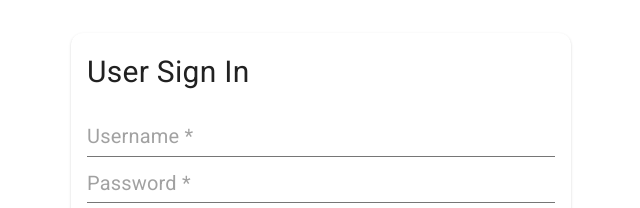
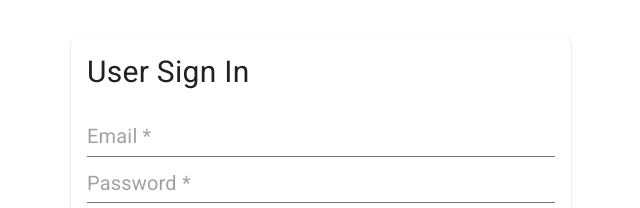
Before and after one commit to Edyta2801/HR-dashboard, a React (Create React App) app: page /signin in a window 1280 px wide. Shown: the part 188-396 px from the top of the page, without its empty margins (319-959 px from the left). Built offline with nearby package versions, Linux system fonts and the light colour scheme; no server answers.

Commit message:
fix bug with login

```diff
--- a/src/components/SigninForm/index.tsx
+++ b/src/components/SigninForm/index.tsx
@@ -62,8 +62,8 @@ function SigninForm() {
             <TextField
               fullWidth
               variant="standard"
-              autoComplete="Username"
-              placeholder="Username *"
+              autoComplete="username"
+              placeholder="Email *"
               InputProps={{
                 disableUnderline: true,
                 style: {
--- a/src/components/SignupForm/index.tsx
+++ b/src/components/SignupForm/index.tsx
@@ -33,7 +33,6 @@ function SignupForm() {
   } = useForm<SignUpPayload>();
 
   const watchedPassword = watch('password');
-  console.log(watchedPassword);
 
   const handleMutate = useCallback(
     async (payload: SignUpPayload) => {
--- a/src/views/home/Home.tsx
+++ b/src/views/home/Home.tsx
@@ -6,7 +6,7 @@ function Home() {
   return (
     <Box>
       <Typography variant="h1">HR analytics</Typography>
-      <Box sx={{ position: 'absolute', top: '30%', left: '50%' }}>
+      <Box>
         <Typography variant="h4" align="center">
           <Link to="/signin">Signin</Link>
         </Typography>
```
